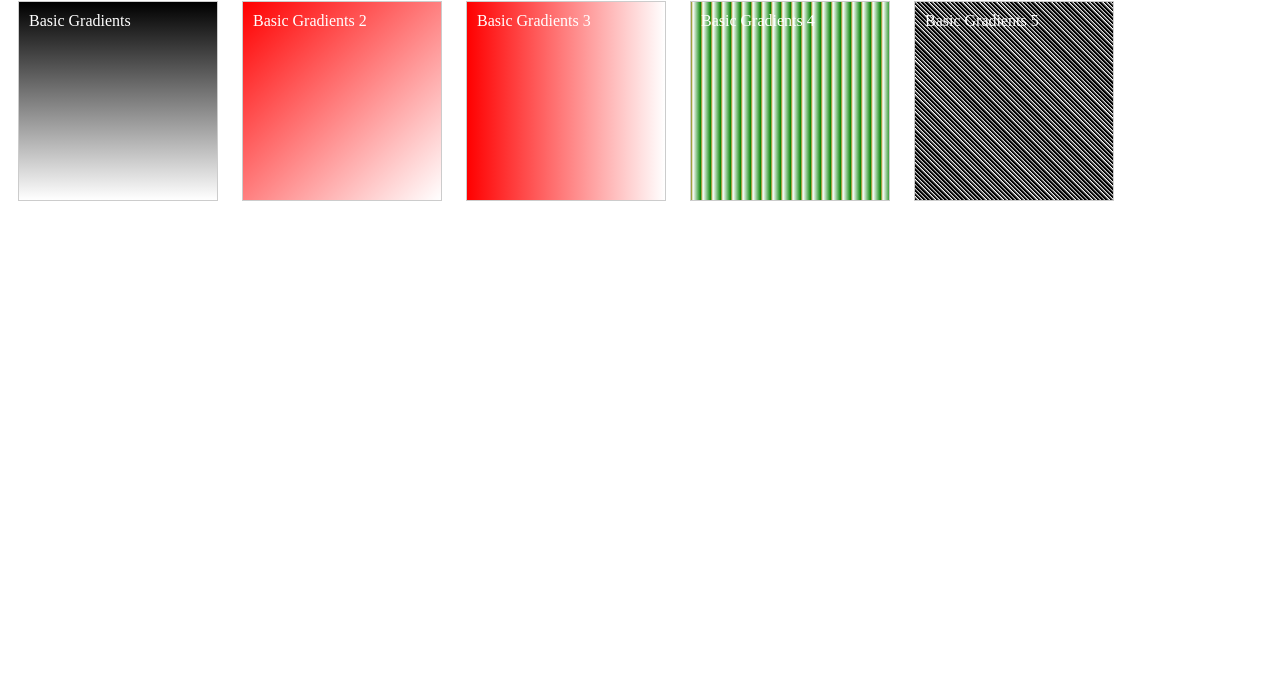
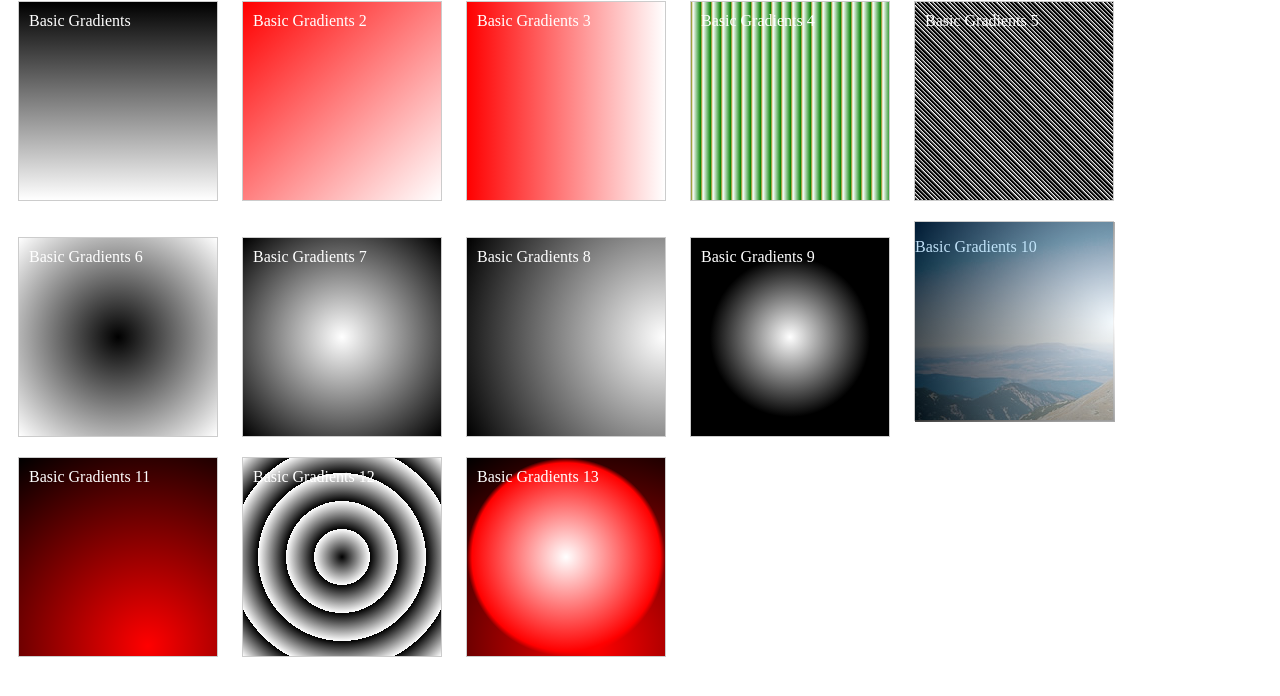
Before and after one commit to robert-laws/css-layouts, a website: page src/html/gradients.html in a window 1280 px wide. Shown: the part 66-762 px from the top of the page. Drawn offline with Linux system fonts and the light colour scheme; files that its build step writes are made by us from their sources.

Commit message:
through gradients

```diff
--- a/src/css/gradients.css
+++ b/src/css/gradients.css
@@ -1,5 +1,6 @@
 div.gradients-css div {
   display: inline-block;
+  box-sizing: border-box;
 }
 
 div.gradients {
@@ -51,3 +52,101 @@ div.gradients5 {
   background-image: repeating-linear-gradient(45deg, black, black 1px, white 3px, white 3px);
   color: #FFF;
 }
+
+div.radial {
+  margin: 10px;
+  padding: 10px;
+  width: 200px;
+  height: 200px;
+  border: 1px solid #CCC;
+  background-image: radial-gradient(black, white);
+  color: #FFF;
+}
+
+div.radial2 {
+  margin: 10px;
+  padding: 10px;
+  width: 200px;
+  height: 200px;
+  border: 1px solid #CCC;
+  background-image: radial-gradient(circle, white, black);
+  color: #FFF;
+}
+
+div.radial3 {
+  margin: 10px;
+  padding: 10px;
+  width: 200px;
+  height: 200px;
+  border: 1px solid #CCC;
+  background-image: radial-gradient(circle at 100% 50%, white, black);
+  color: #FFF;
+}
+
+div.radial3-1 {
+  margin: 10px;
+  padding: 10px;
+  width: 200px;
+  height: 200px;
+  border: 1px solid #CCC;
+  background-image: radial-gradient(circle 80px, white, black);
+  color: #FFF;
+}
+
+div.mountain {
+  margin: 10px;
+  padding: 10px;
+  width: 200px;
+  height: 200px;
+  border: 1px solid #CCC;
+  background-image: url('../img/m4.jpg');
+}
+
+div.radial4 {
+  position: relative;
+  width: 200px;
+  height: 200px;
+  background-image: radial-gradient(circle at 100% 50%,#fff,#000);
+  color: #fff;
+  opacity: 0.75;
+  top: -10px;
+  left: -10px;
+}
+
+div.radial5 {
+  margin: 10px;
+  padding: 10px;
+  width: 200px;
+  height: 200px;
+  border: 1px solid #CCC;
+  /* background-image: radial-gradient(farthest-corner circle at 0% 100%, white, black,
+  white, black); */
+  background-image: radial-gradient(circle at 65% 95%, red, black);
+  color: #FFF;
+}
+
+div.radial6 {
+  margin: 10px;
+  padding: 10px;
+  width: 200px;
+  height: 200px;
+  border: 1px solid #CCC;
+  /* background-image: radial-gradient(farthest-corner circle at 0% 100%, white, black,
+  white, black); */
+  /* background-image: repeating-radial-gradient(circle farthest-corner, white,
+  red 5px, white 10px); */
+  background-image: repeating-radial-gradient(circle, black, white 20%);
+  color: #FFF;
+}
+
+div.radial7 {
+  margin: 10px;
+  padding: 10px;
+  width: 200px;
+  height: 200px;
+  border: 1px solid #CCC;
+  background-image:
+  radial-gradient(closest-side circle at 50% 50%, white, red 95%, transparent),
+  radial-gradient(circle at 65% 95%, red, black);
+  color: #FFF;
+}
--- a/src/html/gradients.html
+++ b/src/html/gradients.html
@@ -30,6 +30,41 @@
     <div class="gradients5">
       Basic Gradients 5
     </div>
+
+    <div class="radial">
+      Basic Gradients 6
+    </div>
+
+    <div class="radial2">
+      Basic Gradients 7
+    </div>
+
+    <div class="radial3">
+      Basic Gradients 8
+    </div>
+
+    <div class="radial3-1">
+      Basic Gradients 9
+    </div>
+
+    <div class="mountain">
+      <div class="radial4">
+        <p>Basic Gradients 10</p>
+      </div>
+    </div>
+
+    <div class="radial5">
+      Basic Gradients 11
+    </div>
+
+    <div class="radial6">
+      Basic Gradients 12
+    </div>
+
+    <div class="radial7">
+      Basic Gradients 13
+    </div>
+
   </div>
 
   <script src="js/app.js"></script>
```
